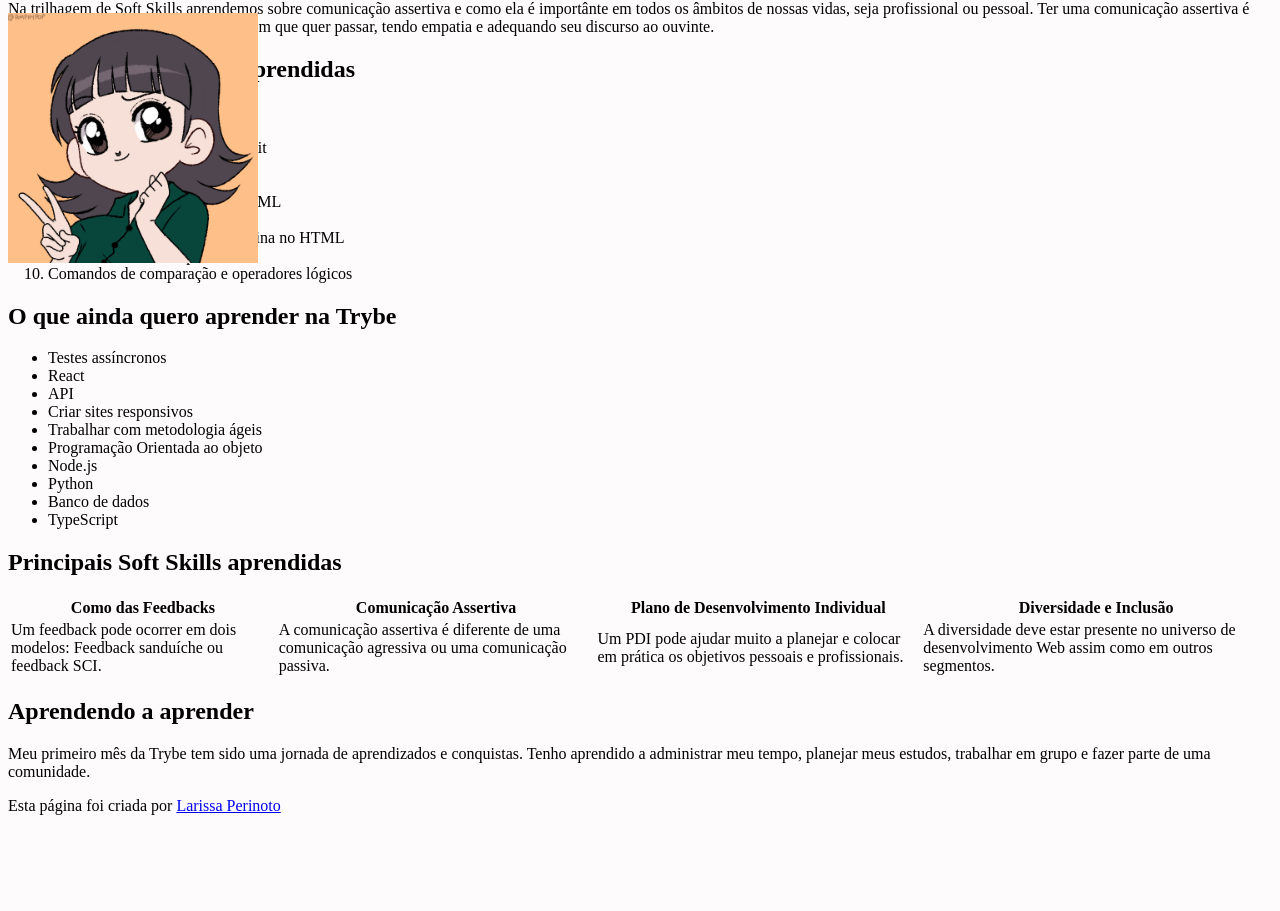
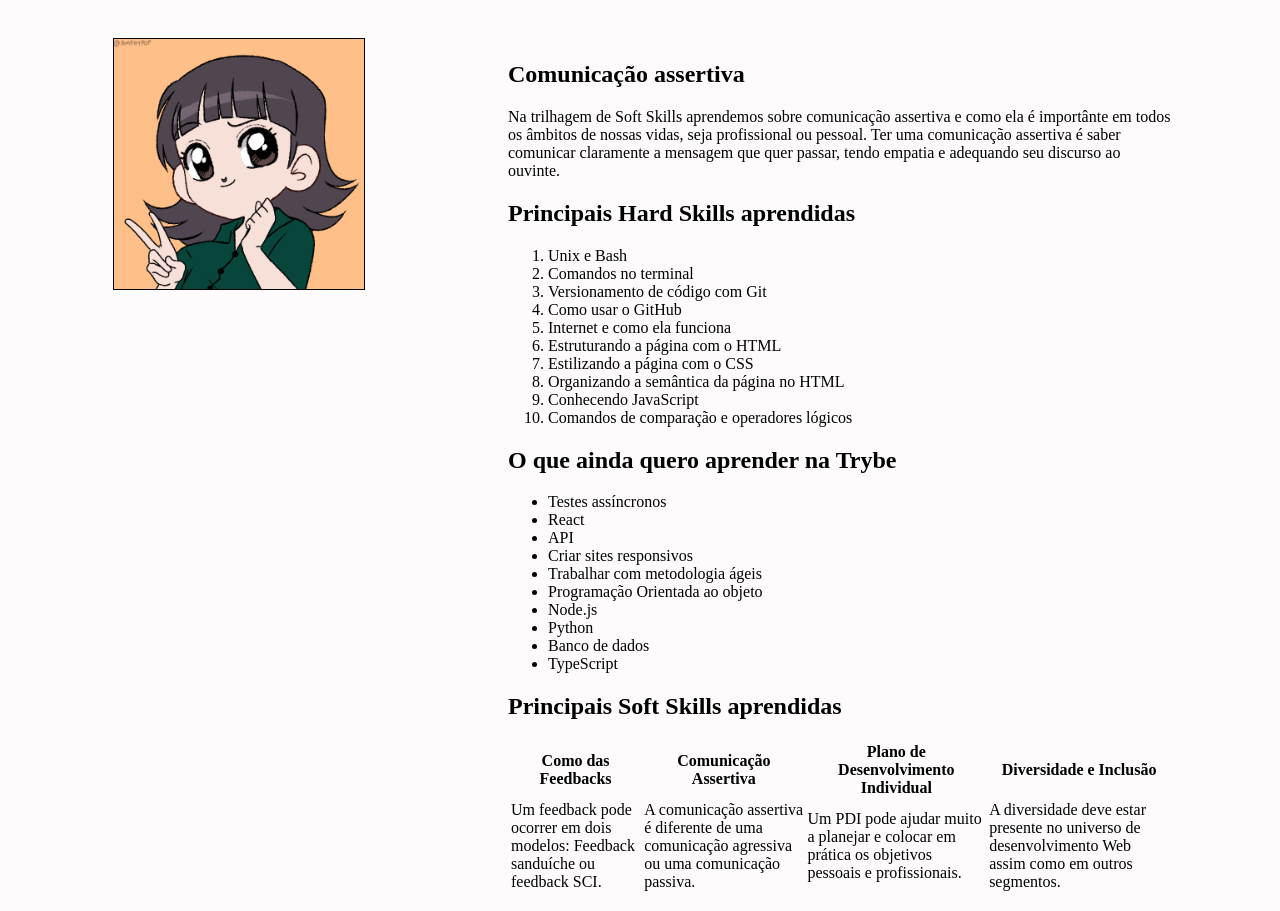
Before and after one commit to larissaperinoto/lessons-learned, a website: page index.html in a window 1280 px wide. Shown: the part 67-978 px from the top of the page. Before the commit the page ends 898 px from the top, so only its background shows below. Drawn offline with Linux system fonts and the light colour scheme.

Commit message:
[Larissa Perinoto]-Lessons Learned [Requisito 13]

```diff
--- a/index.html
+++ b/index.html
@@ -14,7 +14,7 @@
         <nav>
         </nav>
     </header>
-    <main>
+    <main id="corpo">
         <article>
             <h2>Comunicação assertiva</h2>
             <p>Na trilhagem de Soft Skills aprendemos sobre comunicação assertiva e
--- a/style.css
+++ b/style.css
@@ -5,8 +5,21 @@ body{
 #cabecalho{
     position: fixed;
     top: 0px;
+    margin-left: 80px;
 }
 
 #minha_foto{
     width: 250px;
+    border: 1px solid black;
+    margin: 25px;
 }
+
+#corpo{
+    padding: 100px 100px;
+    margin-left: 400px;
+}
+
+#rodape{
+    text-align: center;
+    margin-bottom: 30px;
+}
```
